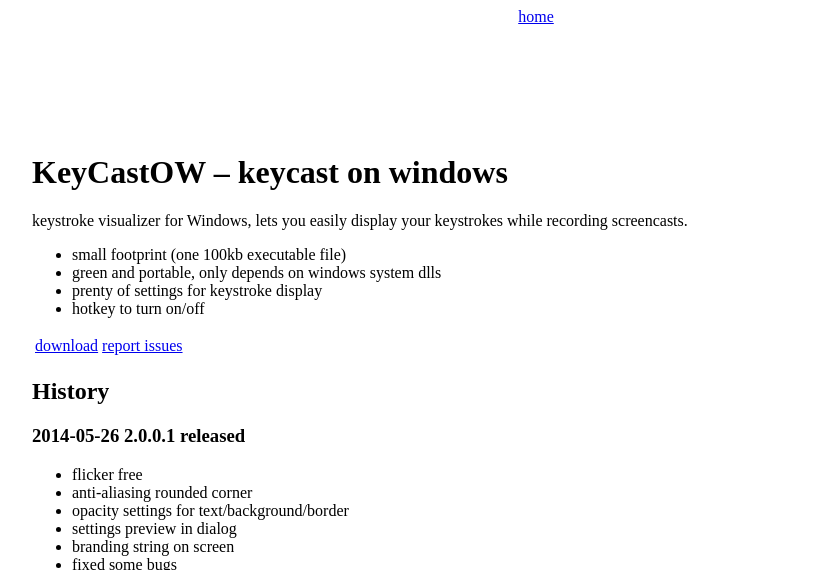
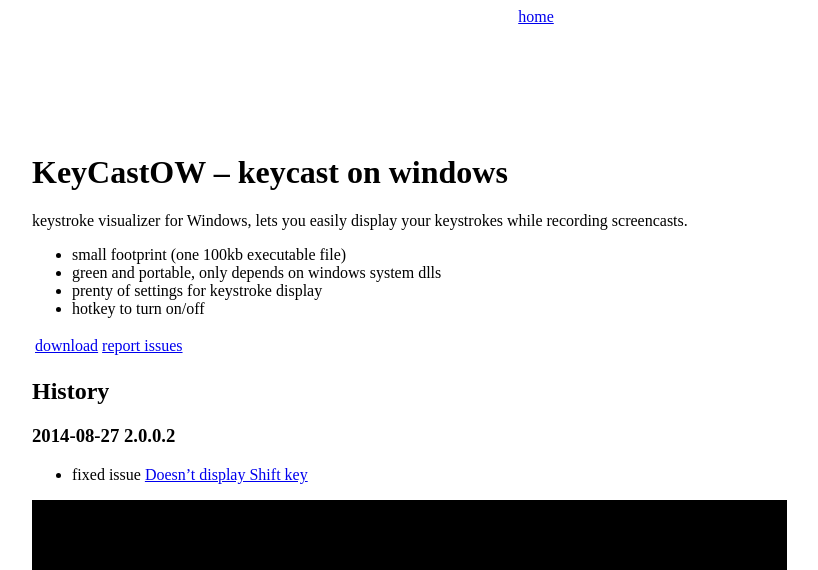
Before and after one commit to brookhong/brookhong.github.io, a Jekyll site: the page built from _posts/2014-04-28-keycast-on-windows.md, in a window 1280 px wide and 1400 px high, cut to the strip 0-570 px from the top of the window. Shown: the whole strip, without its empty margins (104-922 px from the left). Built offline with Jekyll 4.4.1, drawn with Linux system fonts in a browser that asks for light colours; some of the changed text lies outside the part shown.

Commit message:
keycastow 2.0.0.2

```diff
--- a/_posts/2014-04-28-keycast-on-windows.md
+++ b/_posts/2014-04-28-keycast-on-windows.md
@@ -17,7 +17,12 @@
 
 ## History
 
-### 2014-05-26 2.0.0.1 released
+### 2014-08-27 2.0.0.2
+* fixed issue [Doesn't display Shift key](https://github.com/brookhong/brookhong.github.io/issues/5)
+
+![Screencast of keycastow](/assets/images/keycastow_shift.gif)
+
+### 2014-05-26 2.0.0.1
 * flicker free
 * anti-aliasing rounded corner
 * opacity settings for text/background/border
@@ -26,8 +31,9 @@
 * fixed some bugs
 
 ![Screencast of keycastow](/assets/images/keycastow2.gif)
+![settings of keycastow](/assets/images/keycastow.png)
 
-### 2014-04-28 1.0.0.1 released
+### 2014-04-28 1.0.0.1
 
 As MAC user, I use [keycastr](https://github.com/sdeken/keycastr), an open-source keystroke visualizer to create tech demo animation.
 
```
Also changed, not shown: other parts of _posts/2014-04-28-keycast-on-windows.md (+0 -1 lines), assets/images/keycastow_shift.gif (added), 1 other file.
